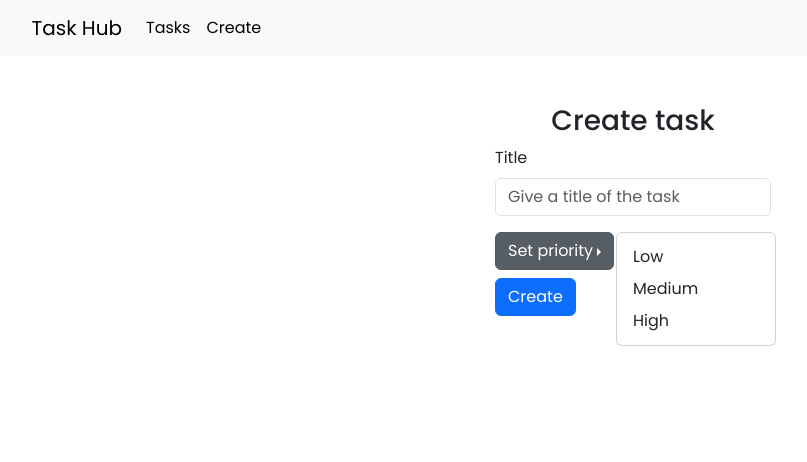
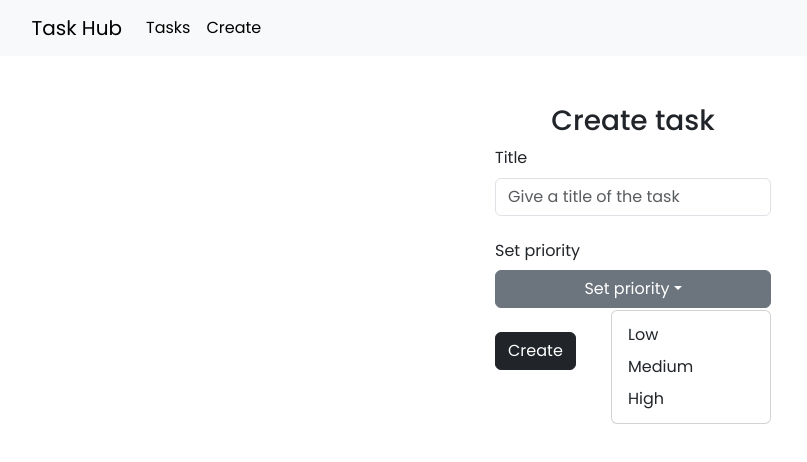
Before and after one commit to Marufhossain112/Task-Hub, a React (Vite) app: page /create-task in a window 1280 px wide. Both pictures are taken after a click on the button "Set priority". Shown: the top 462 px of the page, without its empty margins (7-814 px from the left). Built offline with nearby package versions, Linux system fonts and the light colour scheme.

Commit message:
styles updated

```diff
--- a/src/Components/EditTask/EditTask.jsx
+++ b/src/Components/EditTask/EditTask.jsx
@@ -61,49 +61,42 @@ const EditTask = ({ editTask, updateTasks }) => {
                                     <label htmlFor="task-title" className="col-form-label">Title</label>
                                     <input type="text" className="form-control" id="task-title" defaultValue={editTask?.title}  {...register("title")} />
                                 </div>
-
                                 <div className="mb-3">
-                                    <div className="d-flex gap-2 align-items-center">
-                                        <div>
-                                            Set priority
-                                        </div>
-                                        <div className="dropdown dropend">
-                                            <button className="btn btn-secondary dropdown-toggle" type="button" data-bs-toggle="dropdown" aria-expanded="false">
+                                    <label htmlFor="set-priority" className="col-form-label"> Set priority</label>
+                                    <div className="dropdown ">
+                                        <button className="btn btn-outline-secondary dropdown-toggle w-100" type="button" data-bs-toggle="dropdown" aria-expanded="false">
                                             {priority === 'Set priority' ? editTask?.priority : priority}
                                         </button>
-                                            <ul className="dropdown-menu">
+                                        <ul className="dropdown-menu dropdown-menu-lg-end">
                                             <li><a className={`dropdown-item ${editTask?.priority === 'Low' && 'disabled'}`} onClick={() => handlePrioritySelect("Low")}>Low</a></li>
                                             <li><a className={`dropdown-item ${editTask?.priority === 'Medium' && 'disabled'}`} onClick={() => handlePrioritySelect("Medium")}>Medium</a></li>
                                             <li><a className={`dropdown-item ${editTask?.priority === 'High' && 'disabled'}`} onClick={() => handlePrioritySelect("High")}>High</a></li>
                                         </ul>
                                     </div>
                                 </div>
-                                </div>
+
+
                                 <div className="mb-3">
-                                    <div className="d-flex gap-2 align-items-center">
-                                        <div>
-                                            Set status
-                                        </div>
-                                        <div className="dropdown dropend">
-                                            <button className="btn btn-secondary dropdown-toggle" type="button" data-bs-toggle="dropdown" aria-expanded="false">
+                                    <label htmlFor="set-status" className="col-form-label"> Set status</label>
+                                    <div className="dropdown ">
+                                        <button className="btn btn-outline-secondary dropdown-toggle w-100" type="button" data-bs-toggle="dropdown" aria-expanded="false">
                                             {status === '' ? editTask.status : status}
                                         </button>
-                                            <ul className="dropdown-menu">
+                                        <ul className="dropdown-menu dropdown-menu-lg-end">
                                             <li><a className={`dropdown-item ${editTask?.status === 'Completed' && 'disabled'}`} onClick={() => handleStatusUpdate("Completed")}>Completed</a></li>
                                             <li><a className={`dropdown-item ${editTask?.status === 'Not Completed' && 'disabled'}`} onClick={() => handleStatusUpdate("Not Completed")}>Not Completed</a></li>
                                         </ul>
                                     </div>
                                 </div>
-                                </div>
                                 <div className="modal-footer">
-                                    <button type="submit" className="btn btn-primary" data-bs-dismiss="modal">Update</button>
+                                    <button type="submit" className="btn btn-dark" data-bs-dismiss="modal">Update</button>
                                 </div>
                             </form>
                         </div>
                     </div>
                 </div>
-            </div>
-        </div>
+            </div >
+        </div >
     );
 };
 
--- a/src/pages/CreateTask/CreateTask.jsx
+++ b/src/pages/CreateTask/CreateTask.jsx
@@ -62,20 +62,24 @@ const CreateTask = () => {
                     {/* title ends*/}
 
                     {/* Priority */}
-                    <div className="dropdown dropend">
-                        <button className="btn btn-secondary dropdown-toggle" type="button" data-bs-toggle="dropdown" aria-expanded="false">
+                    <div className="mb-3">
+                        <label htmlFor="set-priority" className="col-form-label"> Set priority</label>
+                        <div className="dropdown ">
+                            <button className="btn btn-outline-secondary dropdown-toggle w-100" type="button" data-bs-toggle="dropdown" aria-expanded="false">
                                 {priority}
                             </button>
-                        <ul className="dropdown-menu">
+                            <ul className="dropdown-menu dropdown-menu-lg-end">
                                 <li><a className="dropdown-item" onClick={() => handlePrioritySelect("Low")}>Low</a></li>
                                 <li><a className="dropdown-item" onClick={() => handlePrioritySelect("Medium")}>Medium</a></li>
                                 <li><a className="dropdown-item" onClick={() => handlePrioritySelect("High")}>High</a></li>
                             </ul>
                         </div>
+                    </div>
+
 
                     {/* Priority ends*/}
 
-                    <button type="submit" className="btn btn-primary mt-2">Create</button>
+                    <button type="submit" className="btn btn-dark mt-2">Create</button>
                 </form>
             </div>
         </>
```
Lines whose indentation alone changed are shown as unchanged.
